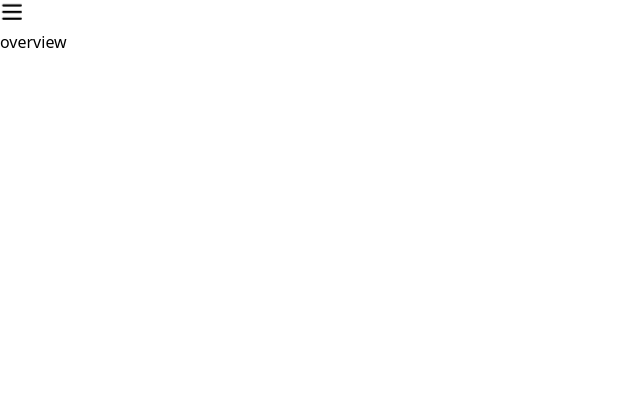
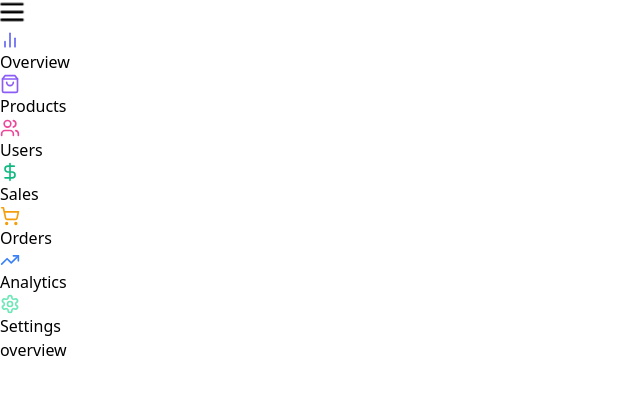
Before and after one commit to PranavJAIN12/react_admin_dashboard, a React (Vite) app: page / in a window 1280 px wide. Shown: the top 394 px of the page, without its empty margins (0-640 px from the left). Built offline with nearby package versions, Linux system fonts and the light colour scheme.

Commit message:
sidebar component

```diff
--- a/src/components/Sidebar.jsx
+++ b/src/components/Sidebar.jsx
@@ -9,8 +9,9 @@ import {
   TrendingUp,
   Users,
 } from "lucide-react";
-import { motion } from "framer-motion";
+import { AnimatePresence, motion } from "framer-motion";
 import { useState } from "react";
+import { Link } from "react-router-dom";
 
 const SIDEBAR_ITEMS = [
   {
@@ -39,13 +40,41 @@ const Sidebar = () => {
     >
       <div className="h-full bg-gray-800 bg-opacity-50 backdrop:blur-md p-4 flex flex-col border-r border-gray-700">
         <motion.button
-          whileHover={{ scale: 1.1 }}
-          whileTap={{ scale: 0.9 }}
+          whileHover={{ scale: 1.3 }}
+          whileTap={{ scale: 1}}
           onClick={() => setIsSidebarOpen(!isSidebarOpen)}
-          className="p-2 rounded-full hover-bg-gray-700 max-w-fit"
+          className="p-2 rounded-full hover-bg-gray-700 transition-colors max-w-fit"
         >
           <Menu size={24} />
         </motion.button>
+		  <nav>
+
+		  {SIDEBAR_ITEMS.map((item,index)=>(
+				<Link key={item.href} to={item.href}>
+					<motion.div className="flex items-center p-3 text-gray-100 text-sm rounded-lg font-medium hover-bg-gray-700 transition-colors mb-2 mt-6">
+						<item.icon size={20} style={{color:item.color, minWidth:'20px'}}/>
+
+
+						<AnimatePresence>
+
+							{isSidebarOpen&& (
+								<motion.span className="ml-4 whitespace-nowrap"
+								initial={{opacity:0, width:0}}
+								animate={{opacity:1, width:'auto'}}
+								exit={{opacity:0, width:0}}
+								transition={{duration:0.6, delay:0.2}}>
+
+									{item.name}
+								</motion.span>
+							)}
+						</AnimatePresence>
+					</motion.div>
+				</Link>
+			))}
+
+
+
+		  </nav>
       </div>
     </motion.div>
   );
```
